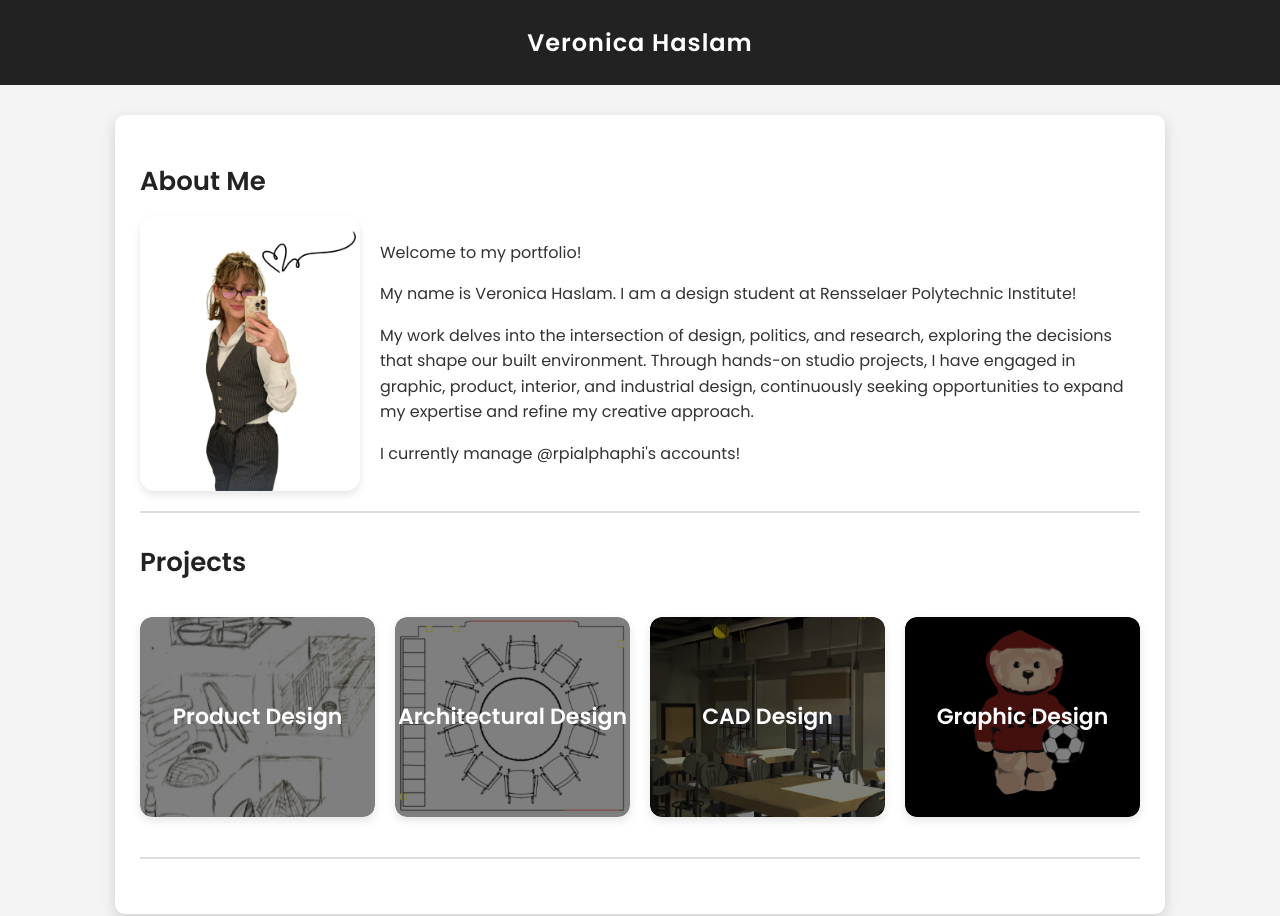
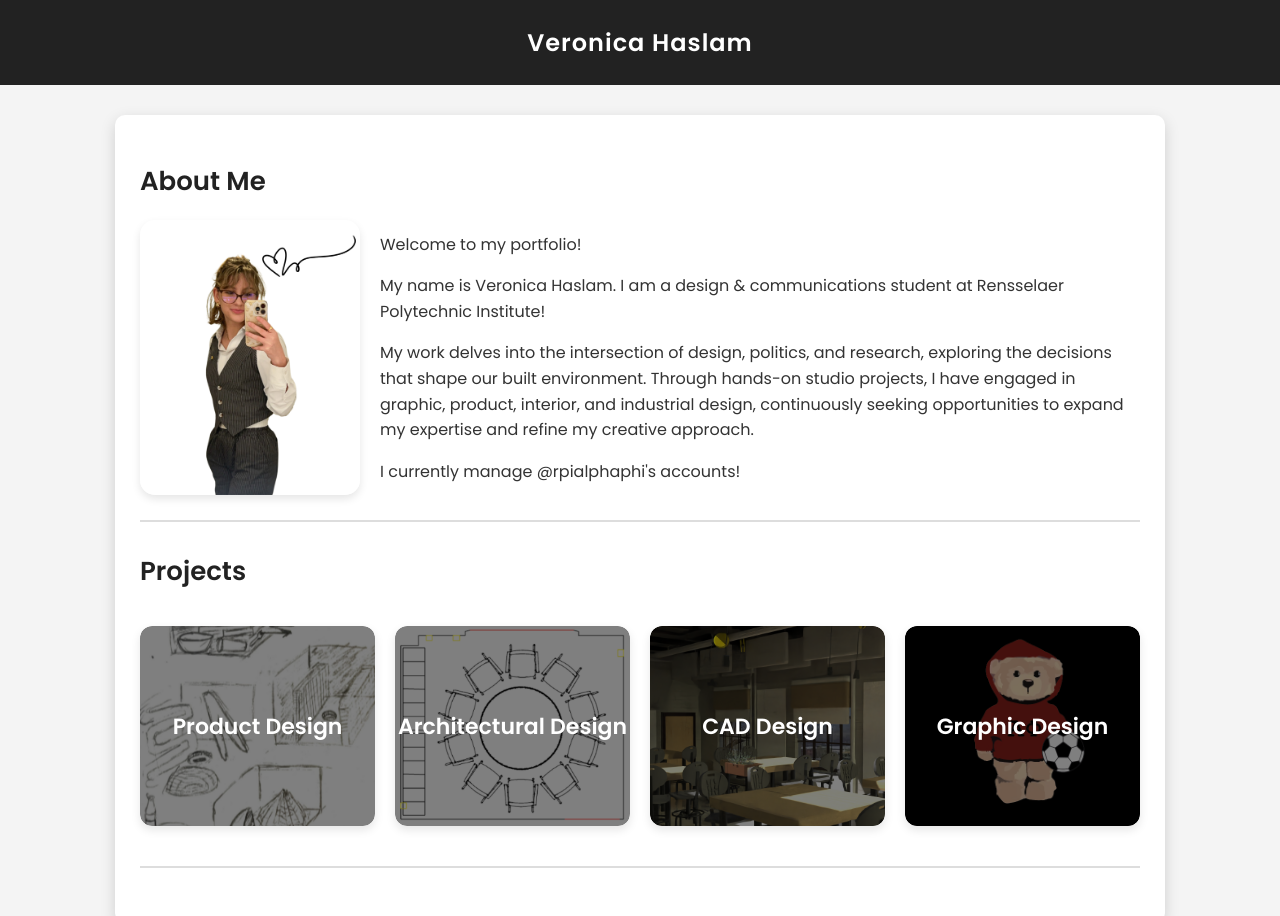
Before and after one commit to veronicahaslam/veronicahaslam-portfolio, a plain HTML site: page index.htm in a window 1280 px wide. Shown: the top 916 px of the page. Drawn offline with Linux system fonts and the light colour scheme.

Commit message:
Update index.htm

```diff
--- a/index.htm
+++ b/index.htm
@@ -161,7 +161,7 @@
                 <img src="Porfolio_Picture.png" alt="About Me Image" class="about-image">
                 <div class="about-text">
                     <p>Welcome to my portfolio!</p>
-                    <p>My name is Veronica Haslam. I am a design student at Rensselaer Polytechnic Institute!</p>
+                    <p>My name is Veronica Haslam. I am a design & communications student at Rensselaer Polytechnic Institute!</p>
                     <p>My work delves into the intersection of design, politics, and research, exploring the decisions that shape our built environment. Through hands-on studio projects, I have engaged in graphic, product, interior, and industrial design, continuously seeking opportunities to expand my expertise and refine my creative approach.</p>
                     <p>I currently manage @rpialphaphi's accounts!</p>
                 </div>
```
